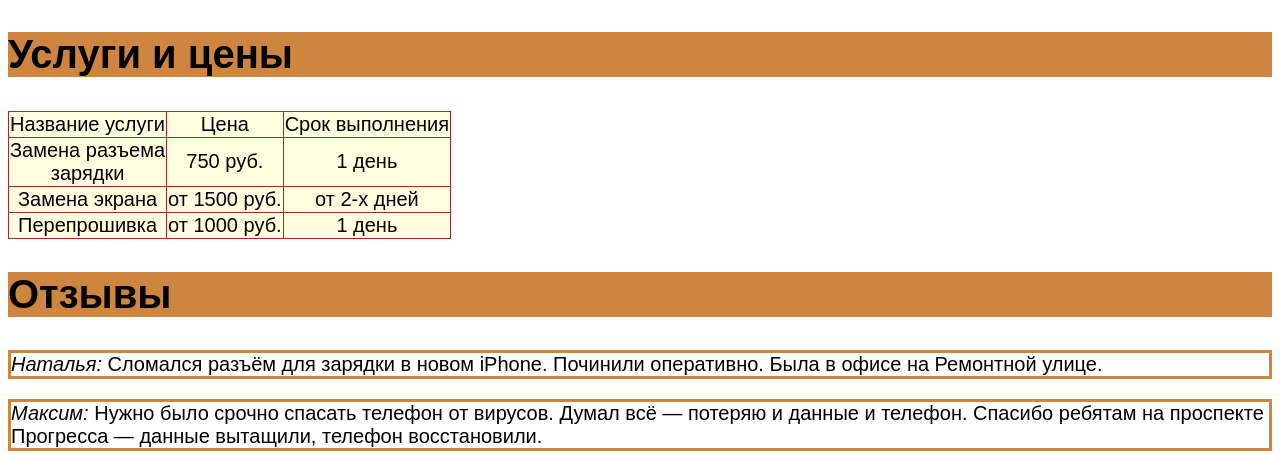
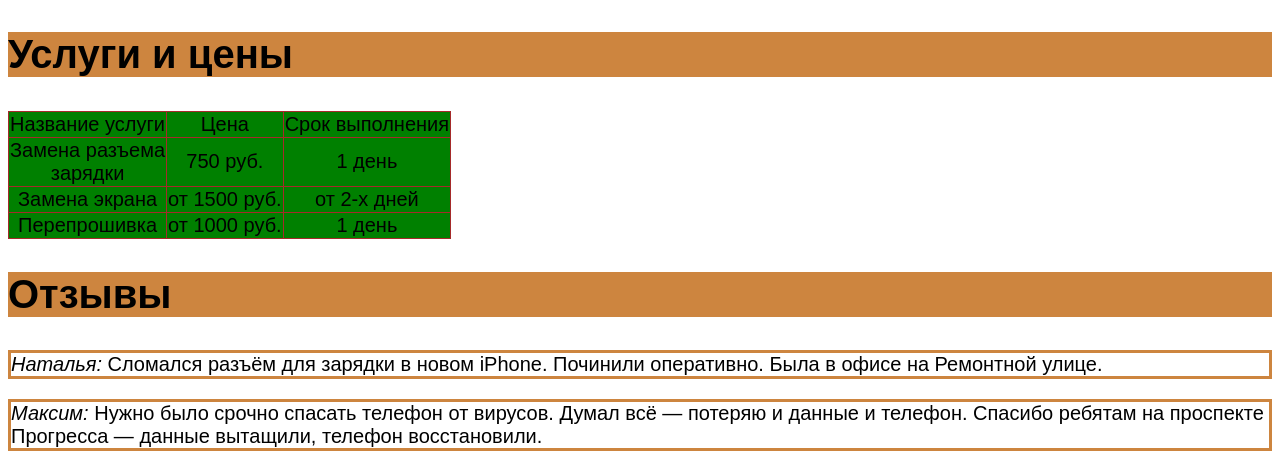
Before and after one commit to 4eh711/4.1.1, a plain HTML site: page index.html in a window 1280 px wide. Shown: the part 358-812 px from the top of the page. Drawn offline with Linux system fonts and the light colour scheme.

Commit message:
Update style.css

```diff
--- a/style.css
+++ b/style.css
@@ -26,7 +26,7 @@ p, table {
 }
 
 table{
-    background-color: lightyellow;
+    background-color: green;
     text-align: center;
     border-collapse: collapse;
 }
```
